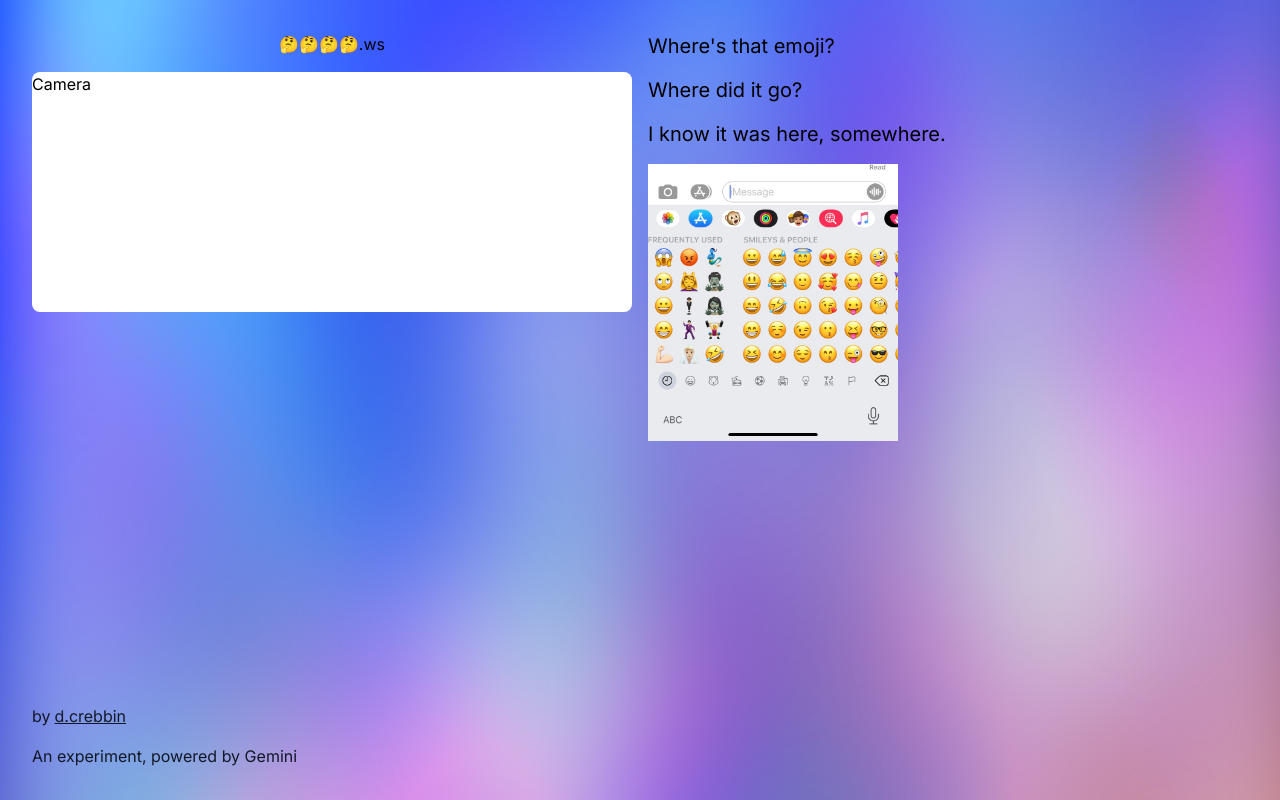
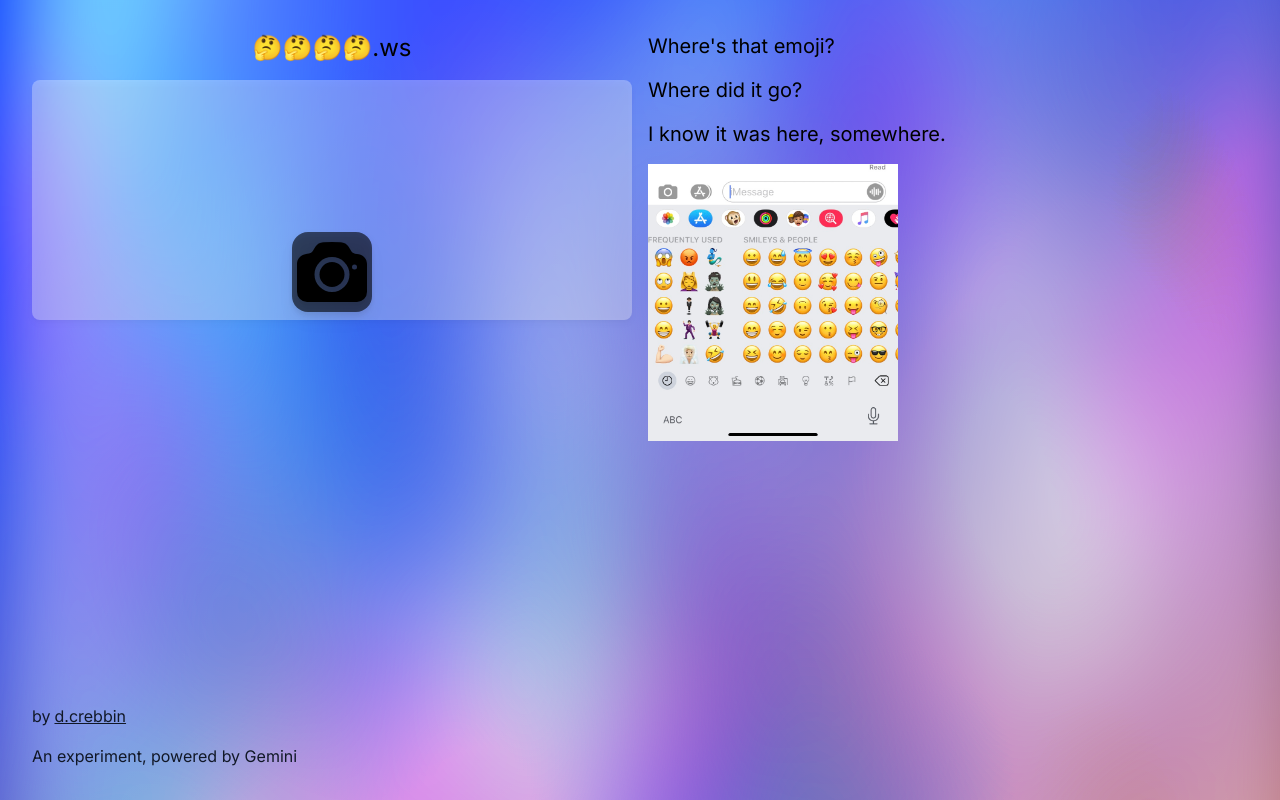
Before and after one commit to dcrebbin/gemini-emoji-guessing, a Next.js app: page / in a window 1280 px wide. Built offline with nearby package versions, Linux system fonts and the light colour scheme.

Commit message:
updated camera icon

```diff
--- a/src/app/page.tsx
+++ b/src/app/page.tsx
@@ -1,12 +1,21 @@
+"use client";
+import CameraIcon from "@/icons/camera";
 import Image from "next/image";
 
+function activateCamera() {
+  alert("Camera activated");
+}
 export default function Home() {
   return (
     <main className="flex min-h-screen flex-col items-center justify-between p-8 bg-no-repeat bg-cover bg-[url('/images/ffflux.svg')]">
       <div className="grid grid-cols-1 lg:grid-cols-2 gap-4 direct grid-flow-col-row w-full h-full">
         <div className="w-full flex flex-col items-center gap-4">
-          <h1>🤔🤔🤔🤔.ws</h1>
-          <div className="bg-white w-full h-60 rounded-lg">Camera</div>
+          <h1 className="text-2xl">🤔🤔🤔🤔.ws</h1>
+          <div className="bg-white/30 w-full h-60 rounded-lg flex items-center justify-center relative drop-shadow-md">
+            <button className="w-20 h-20 bg-black/60 rounded-2xl drop-shadow-lg absolute bottom-0 mb-2" onClick={activateCamera}>
+              <CameraIcon />
+            </button>
+          </div>
         </div>
         <div className=" w-full h-20 flex flex-col gap-4">
           <div className="flex flex-col gap-4 text-xl">
--- /dev/null
+++ b/src/icons/camera.tsx
@@ -0,0 +1,8 @@
+export default function CameraIcon() {
+  return (
+    <svg xmlns="http://www.w3.org/2000/svg" viewBox="0 0 24 24" fill="currentColor" className="size-6 m-4">
+      <path d="M12 9a3.75 3.75 0 1 0 0 7.5A3.75 3.75 0 0 0 12 9Z" />
+      <path fillRule="evenodd" d="M9.344 3.071a49.52 49.52 0 0 1 5.312 0c.967.052 1.83.585 2.332 1.39l.821 1.317c.24.383.645.643 1.11.71.386.054.77.113 1.152.177 1.432.239 2.429 1.493 2.429 2.909V18a3 3 0 0 1-3 3h-15a3 3 0 0 1-3-3V9.574c0-1.416.997-2.67 2.429-2.909.382-.064.766-.123 1.151-.178a1.56 1.56 0 0 0 1.11-.71l.822-1.315a2.942 2.942 0 0 1 2.332-1.39ZM6.75 12.75a5.25 5.25 0 1 1 10.5 0 5.25 5.25 0 0 1-10.5 0Zm12-1.5a.75.75 0 1 0 0-1.5.75.75 0 0 0 0 1.5Z" clipRule="evenodd" />
+    </svg>
+  );
+}
```
